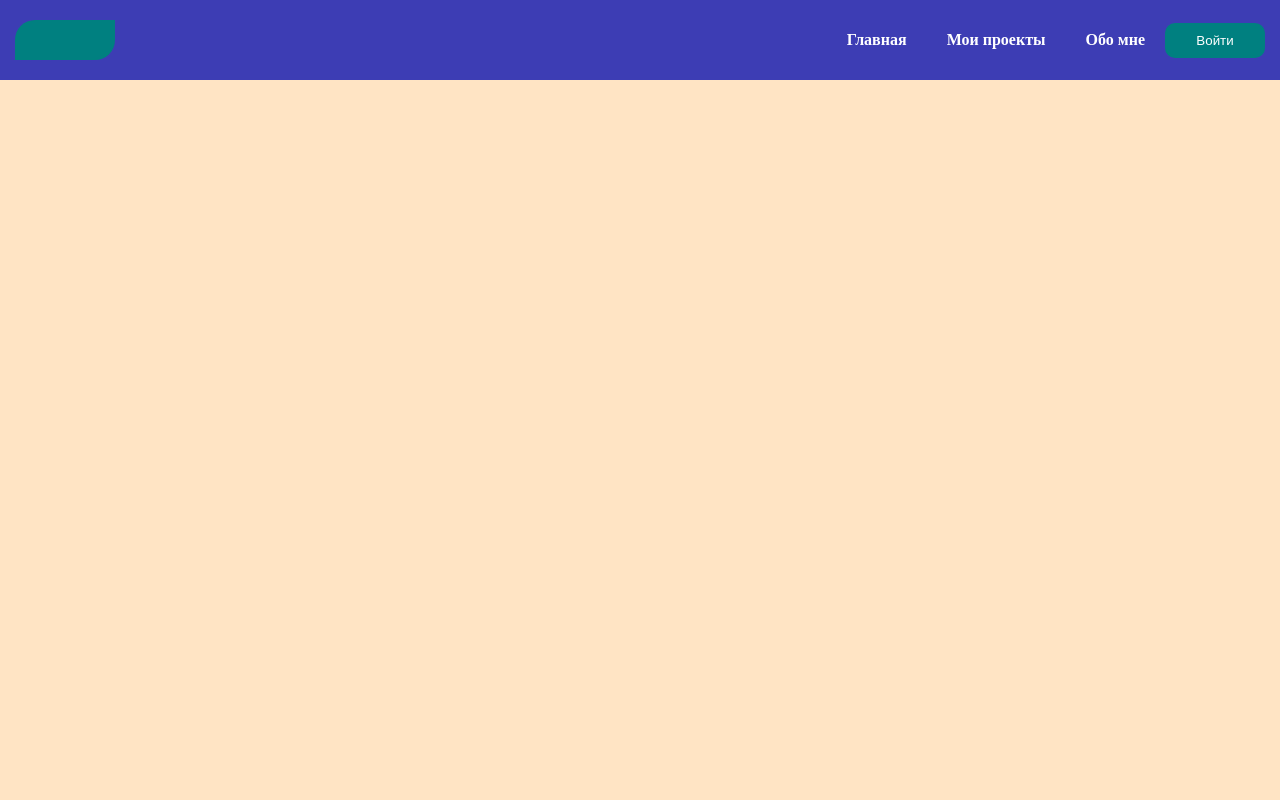
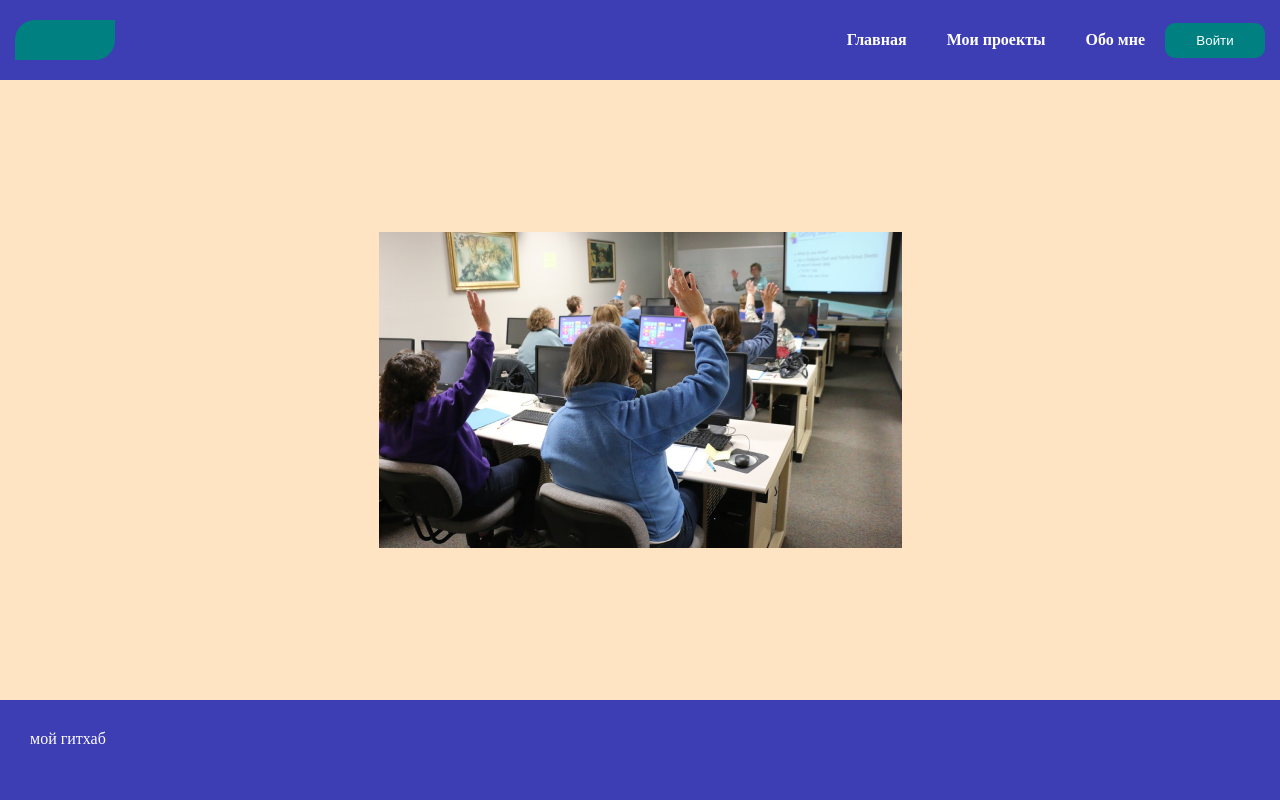
Before and after one commit to egoryan8/modal-example, a plain HTML site: page index.html in a window 1280 px wide. Shown: the top 800 px of the page. Drawn offline with Linux system fonts and the light colour scheme.

Commit message:
добавил фото

```diff
--- a/index.html
+++ b/index.html
@@ -29,7 +29,9 @@
         </nav>
         <button class="burger-button"></button>
       </header>
-      <main class="content"></main>
+      <main class="content">
+        <img src="./images/class2.png" alt="фото класса" />
+      </main>
       <footer class="footer">
         <a
           class="github-link"
--- a/style.css
+++ b/style.css
@@ -5,7 +5,7 @@
 
 .page {
   background-color: black;
-  min-height: 150vh;
+  min-height: 100vh;
   display: flex;
   flex-direction: column;
   overflow: hidden;
@@ -104,7 +104,10 @@
 
 .content {
   background-color: bisque;
-  height: calc(150vh - 180px);
+  height: calc(100vh - 180px);
+  display: flex;
+  align-items: center;
+  justify-content: center;
 }
 
 .footer {
```
Also changed, not shown: images/class2.png (added).
